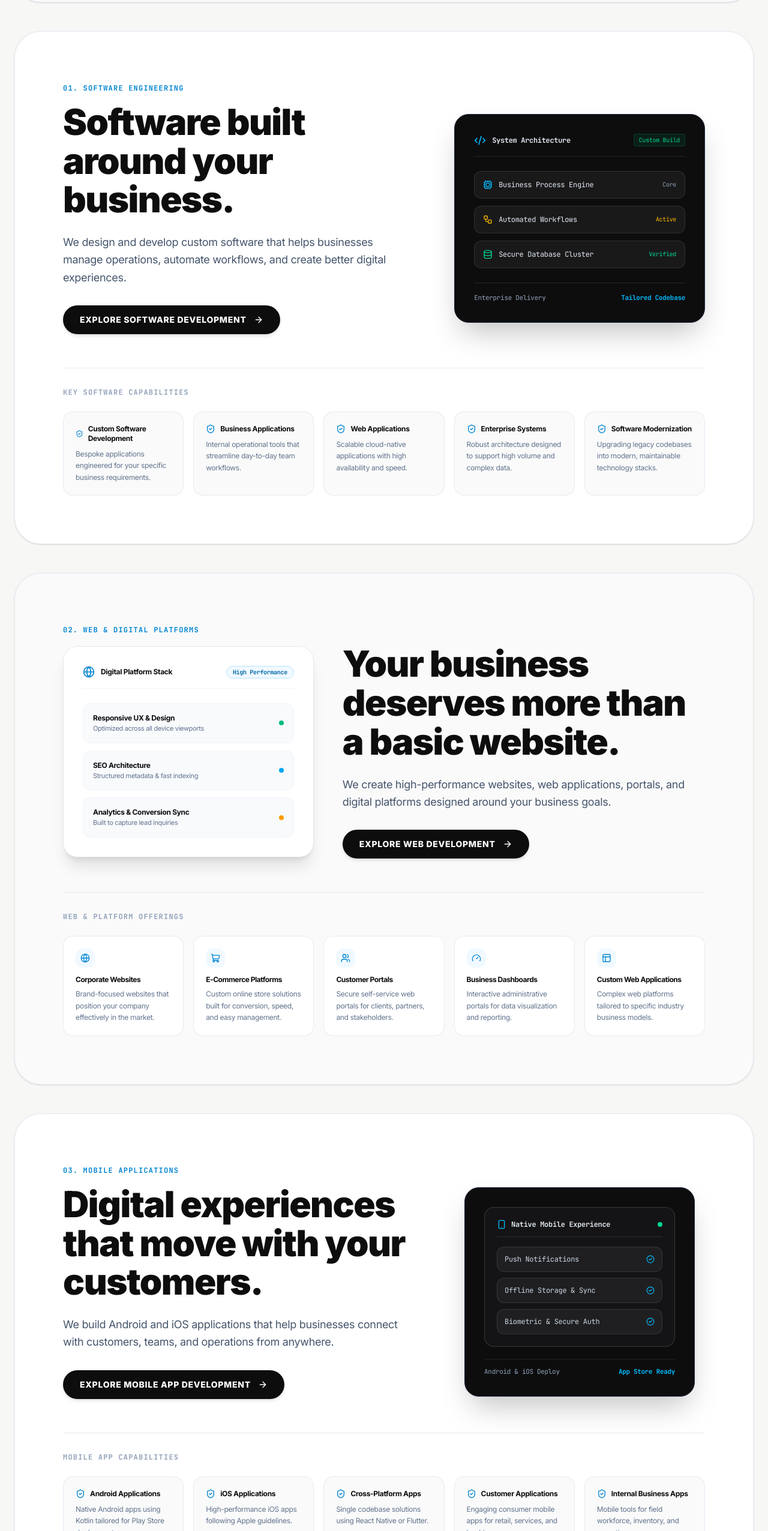
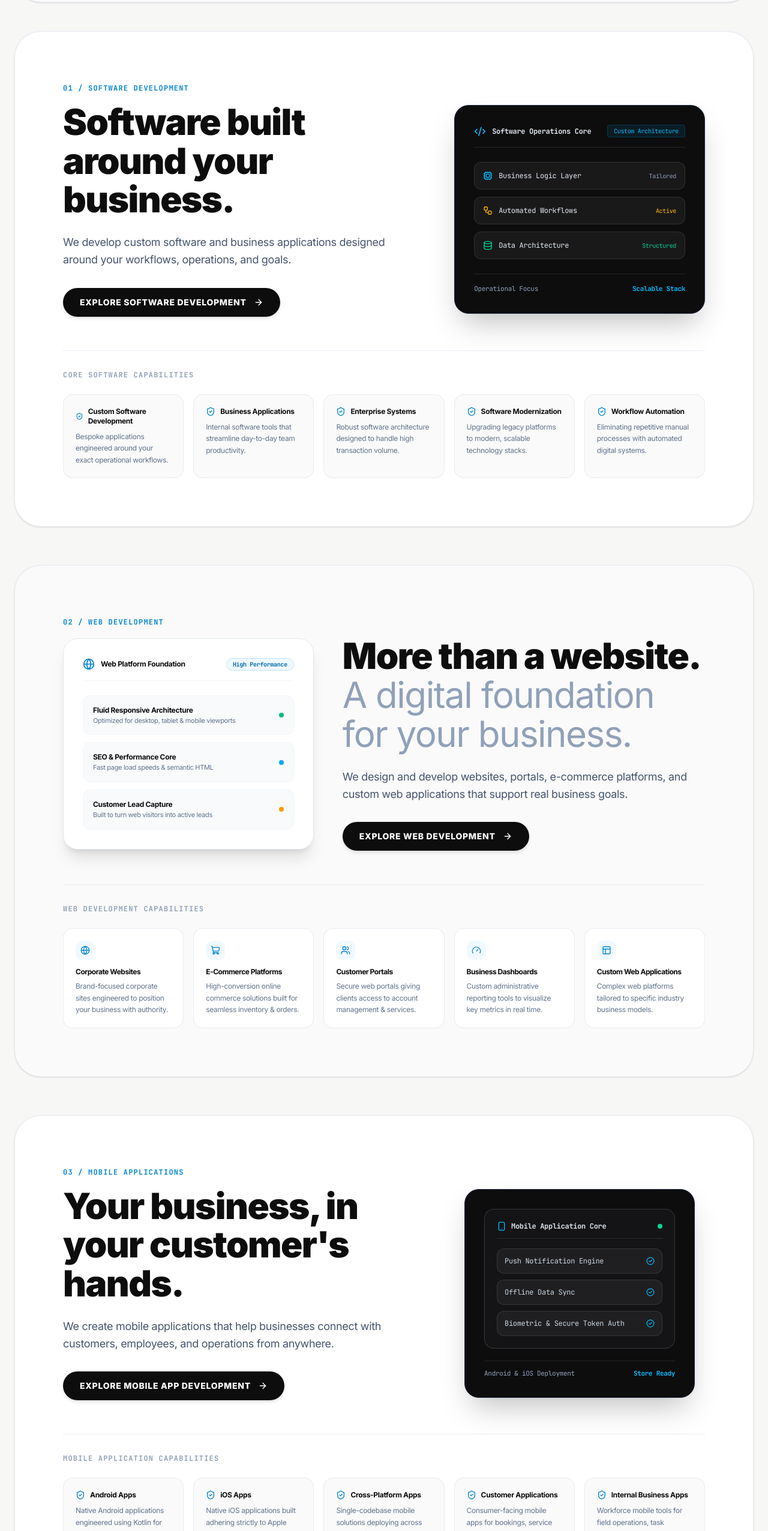
Before and after one commit to Himansu-Nayak/OHOTECHN, a Next.js app: page / in a window 1280 px wide. Shown: the part 7748-10300 px from the top of the page at 60% size. Built offline with nearby package versions, Linux system fonts and the light colour scheme.

Commit message:
feat: Refine progressive scroll-based service showcase with exact prompt specifications

```diff
--- a/src/components/story/MobileStorySection.tsx
+++ b/src/components/story/MobileStorySection.tsx
@@ -2,35 +2,35 @@
 
 import * as React from 'react';
 import Link from 'next/link';
-import { ArrowRight, Smartphone, Tablet, Layers, ShieldCheck, CheckCircle2 } from 'lucide-react';
+import { ArrowRight, Smartphone, ShieldCheck, CheckCircle2 } from 'lucide-react';
 
 export function MobileStorySection() {
-  const highlights = [
-    { title: 'Android Applications', desc: 'Native Android apps using Kotlin tailored for Play Store deployment.' },
-    { title: 'iOS Applications', desc: 'High-performance iOS apps following Apple guidelines.' },
-    { title: 'Cross-Platform Apps', desc: 'Single codebase solutions using React Native or Flutter.' },
-    { title: 'Customer Applications', desc: 'Engaging consumer mobile apps for retail, services, and booking.' },
-    { title: 'Internal Business Apps', desc: 'Mobile tools for field workforce, inventory, and operations.' },
+  const capabilities = [
+    { title: 'Android Apps', desc: 'Native Android applications engineered using Kotlin for performance & Play Store readiness.' },
+    { title: 'iOS Apps', desc: 'Native iOS applications built adhering strictly to Apple design standards.' },
+    { title: 'Cross-Platform Apps', desc: 'Single-codebase mobile solutions deploying across both platforms with high speed.' },
+    { title: 'Customer Applications', desc: 'Consumer-facing mobile apps for bookings, service ordering, and loyalty.' },
+    { title: 'Internal Business Apps', desc: 'Workforce mobile tools for field operations, task updates, and inventory tracking.' },
   ];
 
   return (
-    <section className="max-w-[1536px] w-full mx-auto mb-12 bg-white border border-slate-200/80 rounded-[32px] sm:rounded-[44px] p-8 sm:p-14 lg:p-20 shadow-sm relative overflow-hidden" id="mobile-story">
+    <section className="max-w-[1536px] w-full mx-auto mb-16 bg-white border border-slate-200/80 rounded-[32px] sm:rounded-[44px] p-8 sm:p-14 lg:p-20 shadow-sm relative overflow-hidden transition-all duration-500" id="mobile-story">
 
       {/* Eyebrow Label */}
       <div className="inline-block text-xs font-mono font-bold text-sky-600 uppercase tracking-widest mb-4">
-        03. MOBILE APPLICATIONS
+        03 / MOBILE APPLICATIONS
       </div>
 
       <div className="grid grid-cols-1 lg:grid-cols-12 gap-12 items-center mb-14">
 
-        {/* Left Column: Editorial Headline & Explanation */}
+        {/* Left Column: Text on Left */}
         <div className="lg:col-span-7">
           <h2 className="text-3xl sm:text-5xl lg:text-6xl font-black text-[#0d0d0e] tracking-tight leading-[1.08] mb-6">
-            Digital experiences that move with your customers.
+            Your business, in your customer's hands.
           </h2>
 
           <p className="text-base sm:text-lg text-slate-600 font-normal leading-relaxed mb-8 max-w-xl">
-            We build Android and iOS applications that help businesses connect with customers, teams, and operations from anywhere.
+            We create mobile applications that help businesses connect with customers, employees, and operations from anywhere.
           </p>
 
           <Link
@@ -42,39 +42,38 @@ export function MobileStorySection() {
           </Link>
         </div>
 
-        {/* Right Column: Elegant Mobile Device Visual Composition */}
+        {/* Right Column: Abstract Mobile Composition Visual */}
         <div className="lg:col-span-5 flex justify-center">
           <div className="w-full max-w-sm bg-[#0d0d0e] text-white border border-slate-800 rounded-3xl p-8 shadow-2xl relative overflow-hidden group hover:border-sky-400 transition-all duration-300">
 
-            {/* Device Mockup Shell */}
             <div className="border border-white/15 rounded-2xl p-5 bg-[#141416] space-y-4">
               <div className="flex items-center justify-between border-b border-white/10 pb-3">
                 <div className="flex items-center gap-2">
                   <Smartphone className="w-4 h-4 text-sky-400" />
-                  <span className="text-xs font-mono font-bold text-slate-200">Native Mobile Experience</span>
+                  <span className="text-xs font-mono font-bold text-slate-200">Mobile Application Core</span>
                 </div>
                 <span className="w-2 h-2 rounded-full bg-emerald-400" />
               </div>
 
               <div className="space-y-2.5 font-mono text-xs">
                 <div className="p-3 rounded-xl bg-white/5 border border-white/10 flex items-center justify-between">
-                  <span className="text-slate-300">Push Notifications</span>
+                  <span className="text-slate-300">Push Notification Engine</span>
                   <CheckCircle2 className="w-3.5 h-3.5 text-sky-400" />
                 </div>
                 <div className="p-3 rounded-xl bg-white/5 border border-white/10 flex items-center justify-between">
-                  <span className="text-slate-300">Offline Storage &amp; Sync</span>
+                  <span className="text-slate-300">Offline Data Sync</span>
                   <CheckCircle2 className="w-3.5 h-3.5 text-sky-400" />
                 </div>
                 <div className="p-3 rounded-xl bg-white/5 border border-white/10 flex items-center justify-between">
-                  <span className="text-slate-300">Biometric &amp; Secure Auth</span>
+                  <span className="text-slate-300">Biometric &amp; Secure Token Auth</span>
                   <CheckCircle2 className="w-3.5 h-3.5 text-sky-400" />
                 </div>
               </div>
             </div>
 
             <div className="mt-5 pt-3 border-t border-white/10 flex items-center justify-between text-[11px] font-mono text-slate-400">
-              <span>Android &amp; iOS Deploy</span>
-              <span className="text-sky-400 font-bold">App Store Ready</span>
+              <span>Android &amp; iOS Deployment</span>
+              <span className="text-sky-400 font-bold">Store Ready</span>
             </div>
 
           </div>
@@ -82,14 +81,14 @@ export function MobileStorySection() {
 
       </div>
 
-      {/* Below: 5 Mobile Highlights */}
+      {/* Below: Capabilities Grid */}
       <div className="pt-8 border-t border-slate-200/80">
         <h4 className="text-xs font-mono font-bold text-slate-400 uppercase tracking-widest mb-6">
-          MOBILE APP CAPABILITIES
+          MOBILE APPLICATION CAPABILITIES
         </h4>
 
         <div className="grid grid-cols-1 sm:grid-cols-2 lg:grid-cols-5 gap-4">
-          {highlights.map((item, idx) => (
+          {capabilities.map((item, idx) => (
             <div key={idx} className="p-5 rounded-2xl bg-[#fafafa] border border-slate-200/80 hover:border-slate-400 transition-colors">
               <div className="flex items-center gap-2 text-sky-600 mb-2">
                 <ShieldCheck className="w-4 h-4" />
--- a/src/components/story/SoftwareStorySection.tsx
+++ b/src/components/story/SoftwareStorySection.tsx
@@ -6,31 +6,31 @@ import { ArrowRight, Code2, Cpu, Workflow, Database, ShieldCheck } from 'lucide-
 
 export function SoftwareStorySection() {
   const capabilities = [
-    { title: 'Custom Software Development', desc: 'Bespoke applications engineered for your specific business requirements.' },
-    { title: 'Business Applications', desc: 'Internal operational tools that streamline day-to-day team workflows.' },
-    { title: 'Web Applications', desc: 'Scalable cloud-native applications with high availability and speed.' },
-    { title: 'Enterprise Systems', desc: 'Robust architecture designed to support high volume and complex data.' },
-    { title: 'Software Modernization', desc: 'Upgrading legacy codebases into modern, maintainable technology stacks.' },
+    { title: 'Custom Software Development', desc: 'Bespoke applications engineered around your exact operational workflows.' },
+    { title: 'Business Applications', desc: 'Internal software tools that streamline day-to-day team productivity.' },
+    { title: 'Enterprise Systems', desc: 'Robust software architecture designed to handle high transaction volume.' },
+    { title: 'Software Modernization', desc: 'Upgrading legacy platforms to modern, scalable technology stacks.' },
+    { title: 'Workflow Automation', desc: 'Eliminating repetitive manual processes with automated digital systems.' },
   ];
 
   return (
-    <section className="max-w-[1536px] w-full mx-auto mb-12 bg-white border border-slate-200/80 rounded-[32px] sm:rounded-[44px] p-8 sm:p-14 lg:p-20 shadow-sm relative overflow-hidden" id="software-story">
+    <section className="max-w-[1536px] w-full mx-auto mb-16 bg-white border border-slate-200/80 rounded-[32px] sm:rounded-[44px] p-8 sm:p-14 lg:p-20 shadow-sm relative overflow-hidden transition-all duration-500" id="software-story">
 
       {/* Eyebrow Label */}
       <div className="inline-block text-xs font-mono font-bold text-sky-600 uppercase tracking-widest mb-4">
-        01. SOFTWARE ENGINEERING
+        01 / SOFTWARE DEVELOPMENT
       </div>
 
       <div className="grid grid-cols-1 lg:grid-cols-12 gap-12 items-center mb-14">
 
-        {/* Left Column: Editorial Headline & Explanation */}
+        {/* Left Column: Text on Left */}
         <div className="lg:col-span-7">
           <h2 className="text-3xl sm:text-5xl lg:text-6xl font-black text-[#0d0d0e] tracking-tight leading-[1.08] mb-6">
             Software built around your business.
           </h2>
 
           <p className="text-base sm:text-lg text-slate-600 font-normal leading-relaxed mb-8 max-w-xl">
-            We design and develop custom software that helps businesses manage operations, automate workflows, and create better digital experiences.
+            We develop custom software and business applications designed around your workflows, operations, and goals.
           </p>
 
           <Link
@@ -42,17 +42,17 @@ export function SoftwareStorySection() {
           </Link>
         </div>
 
-        {/* Right Column: Premium Abstract Product / System Visual */}
+        {/* Right Column: Visual on Right */}
         <div className="lg:col-span-5 flex justify-center">
           <div className="w-full max-w-md bg-[#0d0d0e] text-white border border-slate-800 rounded-3xl p-8 shadow-2xl relative overflow-hidden group hover:border-sky-500/40 transition-all duration-300">
 
             <div className="flex items-center justify-between border-b border-white/10 pb-4 mb-6">
               <div className="flex items-center gap-2.5">
                 <Code2 className="w-5 h-5 text-sky-400" />
-                <span className="text-xs font-mono font-bold text-slate-200">System Architecture</span>
+                <span className="text-xs font-mono font-bold text-slate-200">Software Operations Core</span>
               </div>
-              <span className="text-[10px] font-mono text-emerald-400 bg-emerald-500/10 px-2 py-0.5 rounded border border-emerald-500/20">
-                Custom Build
+              <span className="text-[10px] font-mono text-sky-400 bg-sky-500/10 px-2.5 py-0.5 rounded border border-sky-500/20">
+                Custom Architecture
               </span>
             </div>
 
@@ -60,9 +60,9 @@ export function SoftwareStorySection() {
               <div className="p-3.5 rounded-xl bg-white/5 border border-white/10 flex items-center justify-between">
                 <div className="flex items-center gap-2.5">
                   <Cpu className="w-4 h-4 text-sky-400" />
-                  <span className="text-slate-200">Business Process Engine</span>
+                  <span className="text-slate-200">Business Logic Layer</span>
                 </div>
-                <span className="text-[10px] text-slate-400">Core</span>
+                <span className="text-[10px] text-slate-400">Tailored</span>
               </div>
 
               <div className="p-3.5 rounded-xl bg-white/5 border border-white/10 flex items-center justify-between">
@@ -76,15 +76,15 @@ export function SoftwareStorySection() {
               <div className="p-3.5 rounded-xl bg-white/5 border border-white/10 flex items-center justify-between">
                 <div className="flex items-center gap-2.5">
                   <Database className="w-4 h-4 text-emerald-400" />
-                  <span className="text-slate-200">Secure Database Cluster</span>
+                  <span className="text-slate-200">Data Architecture</span>
                 </div>
-                <span className="text-[10px] text-emerald-400">Verified</span>
+                <span className="text-[10px] text-emerald-400">Structured</span>
               </div>
             </div>
 
             <div className="mt-6 pt-4 border-t border-white/10 flex items-center justify-between text-[11px] font-mono text-slate-400">
-              <span>Enterprise Delivery</span>
-              <span className="text-sky-400 font-bold">Tailored Codebase</span>
+              <span>Operational Focus</span>
+              <span className="text-sky-400 font-bold">Scalable Stack</span>
             </div>
 
           </div>
@@ -92,10 +92,10 @@ export function SoftwareStorySection() {
 
       </div>
 
-      {/* Below: 5 Concise Capability Points */}
+      {/* Below: Capabilities Grid */}
       <div className="pt-8 border-t border-slate-200/80">
         <h4 className="text-xs font-mono font-bold text-slate-400 uppercase tracking-widest mb-6">
-          KEY SOFTWARE CAPABILITIES
+          CORE SOFTWARE CAPABILITIES
         </h4>
 
         <div className="grid grid-cols-1 sm:grid-cols-2 lg:grid-cols-5 gap-4">
--- a/src/components/story/WebStorySection.tsx
+++ b/src/components/story/WebStorySection.tsx
@@ -5,32 +5,32 @@ import Link from 'next/link';
 import { ArrowRight, Globe, Layout, ShoppingCart, Users, Gauge } from 'lucide-react';
 
 export function WebStorySection() {
-  const highlights = [
-    { title: 'Corporate Websites', desc: 'Brand-focused websites that position your company effectively in the market.', icon: Globe },
-    { title: 'E-Commerce Platforms', desc: 'Custom online store solutions built for conversion, speed, and easy management.', icon: ShoppingCart },
-    { title: 'Customer Portals', desc: 'Secure self-service web portals for clients, partners, and stakeholders.', icon: Users },
-    { title: 'Business Dashboards', desc: 'Interactive administrative portals for data visualization and reporting.', icon: Gauge },
+  const capabilities = [
+    { title: 'Corporate Websites', desc: 'Brand-focused corporate sites engineered to position your business with authority.', icon: Globe },
+    { title: 'E-Commerce Platforms', desc: 'High-conversion online commerce solutions built for seamless inventory & orders.', icon: ShoppingCart },
+    { title: 'Customer Portals', desc: 'Secure web portals giving clients access to account management & services.', icon: Users },
+    { title: 'Business Dashboards', desc: 'Custom administrative reporting tools to visualize key metrics in real time.', icon: Gauge },
     { title: 'Custom Web Applications', desc: 'Complex web platforms tailored to specific industry business models.', icon: Layout },
   ];
 
   return (
-    <section className="max-w-[1536px] w-full mx-auto mb-12 bg-[#fafafa] border border-slate-200/80 rounded-[32px] sm:rounded-[44px] p-8 sm:p-14 lg:p-20 shadow-sm relative overflow-hidden" id="web-story">
+    <section className="max-w-[1536px] w-full mx-auto mb-16 bg-[#fafafa] border border-slate-200/80 rounded-[32px] sm:rounded-[44px] p-8 sm:p-14 lg:p-20 shadow-sm relative overflow-hidden transition-all duration-500" id="web-story">
 
       {/* Eyebrow Label */}
       <div className="inline-block text-xs font-mono font-bold text-sky-600 uppercase tracking-widest mb-4">
-        02. WEB &amp; DIGITAL PLATFORMS
+        02 / WEB DEVELOPMENT
       </div>
 
       <div className="grid grid-cols-1 lg:grid-cols-12 gap-12 items-center mb-14">
 
-        {/* Left Column: Visual Platform Card (Alternating Layout) */}
+        {/* Left Column: Visual on Left (Visually different from Section 01) */}
         <div className="lg:col-span-5 order-2 lg:order-1 flex justify-center">
           <div className="w-full max-w-md bg-white border border-slate-200 rounded-3xl p-8 shadow-xl relative overflow-hidden group hover:border-sky-400 transition-all duration-300">
 
             <div className="flex items-center justify-between border-b border-slate-100 pb-4 mb-6">
               <div className="flex items-center gap-2.5">
                 <Globe className="w-5 h-5 text-sky-600" />
-                <span className="text-xs font-bold text-[#0d0d0e]">Digital Platform Stack</span>
+                <span className="text-xs font-bold text-[#0d0d0e]">Web Platform Foundation</span>
               </div>
               <span className="text-[10px] font-mono font-bold text-sky-700 bg-sky-50 px-2.5 py-0.5 rounded-full border border-sky-200">
                 High Performance
@@ -40,24 +40,24 @@ export function WebStorySection() {
             <div className="space-y-3 text-xs">
               <div className="p-4 rounded-xl bg-slate-50 border border-slate-100 flex items-center justify-between">
                 <div>
-                  <div className="font-bold text-[#0d0d0e]">Responsive UX &amp; Design</div>
-                  <div className="text-[11px] text-slate-500 mt-0.5">Optimized across all device viewports</div>
+                  <div className="font-bold text-[#0d0d0e]">Fluid Responsive Architecture</div>
+                  <div className="text-[11px] text-slate-500 mt-0.5">Optimized for desktop, tablet & mobile viewports</div>
                 </div>
                 <span className="w-2 h-2 rounded-full bg-emerald-500 shrink-0" />
               </div>
 
               <div className="p-4 rounded-xl bg-slate-50 border border-slate-100 flex items-center justify-between">
                 <div>
-                  <div className="font-bold text-[#0d0d0e]">SEO Architecture</div>
-                  <div className="text-[11px] text-slate-500 mt-0.5">Structured metadata & fast indexing</div>
+                  <div className="font-bold text-[#0d0d0e]">SEO &amp; Performance Core</div>
+                  <div className="text-[11px] text-slate-500 mt-0.5">Fast page load speeds & semantic HTML</div>
                 </div>
                 <span className="w-2 h-2 rounded-full bg-sky-500 shrink-0" />
               </div>
 
               <div className="p-4 rounded-xl bg-slate-50 border border-slate-100 flex items-center justify-between">
                 <div>
-                  <div className="font-bold text-[#0d0d0e]">Analytics &amp; Conversion Sync</div>
-                  <div className="text-[11px] text-slate-500 mt-0.5">Built to capture lead inquiries</div>
+                  <div className="font-bold text-[#0d0d0e]">Customer Lead Capture</div>
+                  <div className="text-[11px] text-slate-500 mt-0.5">Built to turn web visitors into active leads</div>
                 </div>
                 <span className="w-2 h-2 rounded-full bg-amber-500 shrink-0" />
               </div>
@@ -66,14 +66,15 @@ export function WebStorySection() {
           </div>
         </div>
 
-        {/* Right Column: Editorial Headline & Explanation */}
+        {/* Right Column: Text on Right */}
         <div className="lg:col-span-7 order-1 lg:order-2">
           <h2 className="text-3xl sm:text-5xl lg:text-6xl font-black text-[#0d0d0e] tracking-tight leading-[1.08] mb-6">
-            Your business deserves more than a basic website.
+            More than a website.<br />
+            <span className="text-slate-400 font-normal">A digital foundation for your business.</span>
           </h2>
 
           <p className="text-base sm:text-lg text-slate-600 font-normal leading-relaxed mb-8 max-w-xl">
-            We create high-performance websites, web applications, portals, and digital platforms designed around your business goals.
+            We design and develop websites, portals, e-commerce platforms, and custom web applications that support real business goals.
           </p>
 
           <Link
@@ -87,14 +88,14 @@ export function WebStorySection() {
 
       </div>
 
-      {/* Below: 5 Highlight Cards */}
+      {/* Below: Capabilities Grid */}
       <div className="pt-8 border-t border-slate-200/80">
         <h4 className="text-xs font-mono font-bold text-slate-400 uppercase tracking-widest mb-6">
-          WEB &amp; PLATFORM OFFERINGS
+          WEB DEVELOPMENT CAPABILITIES
         </h4>
 
         <div className="grid grid-cols-1 sm:grid-cols-2 lg:grid-cols-5 gap-4">
-          {highlights.map((item, idx) => {
+          {capabilities.map((item, idx) => {
             const Icon = item.icon;
             return (
               <div key={idx} className="p-5 rounded-2xl bg-white border border-slate-200/80 hover:border-slate-400 transition-colors">
```
Also changed, not shown: src/components/story/DesignIntegrationStorySection.tsx (+19 -19 lines), src/components/story/DigitalGrowthStorySection.tsx (+26 -25 lines), src/components/story/ERPStorySection.tsx (+21 -21 lines), src/components/story/FinalCTASection.tsx (+8 -8 lines).
